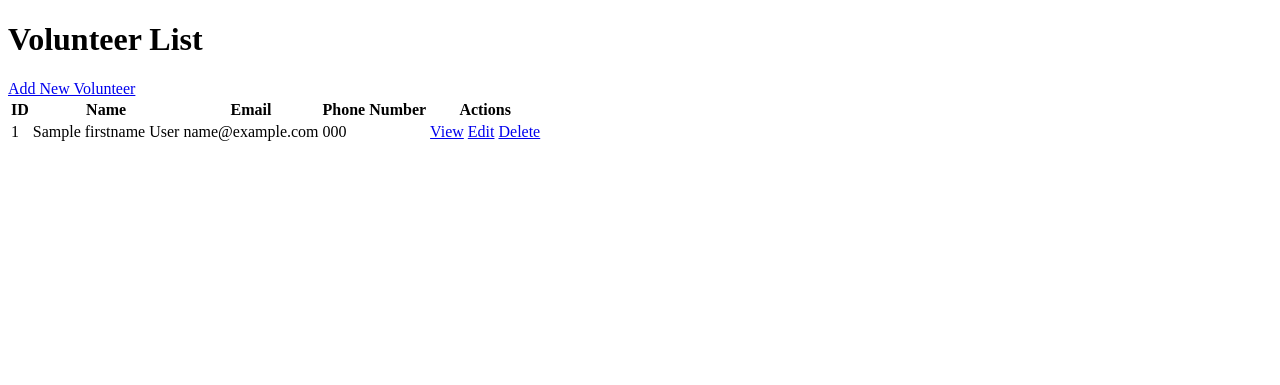
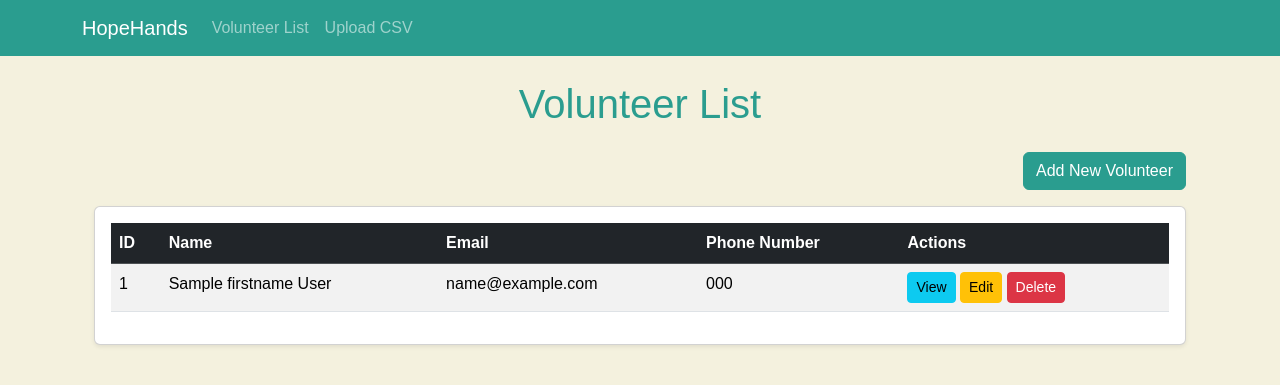
Before and after one commit to jinygoh/volunteerManagementApp_builtWithDjangoAndHubspotCRM, a Django app: template hopehands/volunteer/templates/volunteer/volunteer_list.html in a window 1280 px wide. Shown: the top 385 px of the page. Run offline with Django 5.2, Linux system fonts and the light colour scheme; the template is opened without the code that fills it: most values are stand-ins (such as "Sample title", 1, 10 or a date in 2020).

Commit message:
Refine UI of the volunteer list page.
This change updates the `volunteer_list.html` template to be consistent with the styling of the other pages in the application. It now extends the base template and uses Bootstrap classes for styling the table and action buttons.

```diff
--- a/hopehands/volunteer/templates/volunteer/volunteer_list.html
+++ b/hopehands/volunteer/templates/volunteer/volunteer_list.html
@@ -1,13 +1,19 @@
-<!DOCTYPE html>
-<html>
-<head>
-    <title>Volunteer List</title>
-</head>
-<body>
-    <h1>Volunteer List</h1>
-    <a href="{% url 'signup' %}">Add New Volunteer</a>
-    <table>
-        <thead>
+{% extends 'volunteer/base.html' %}
+
+{% block title %}Volunteer List{% endblock %}
+
+{% block content %}
+<div class="container">
+    <h1 class="text-center my-4">Volunteer List</h1>
+    <div class="row mb-3">
+        <div class="col text-end">
+            <a href="{% url 'signup' %}" class="btn btn-primary">Add New Volunteer</a>
+        </div>
+    </div>
+    <div class="card shadow-sm">
+        <div class="card-body">
+            <table class="table table-striped">
+                <thead class="table-dark">
                     <tr>
                         <th>ID</th>
                         <th>Name</th>
@@ -24,13 +30,19 @@
                         <td>{{ contact.properties.email }}</td>
                         <td>{{ contact.properties.phone }}</td>
                         <td>
-                    <a href="{% url 'volunteer_detail' contact.id %}">View</a>
-                    <a href="{% url 'volunteer_update' contact.id %}">Edit</a>
-                    <a href="{% url 'volunteer_delete' contact.id %}">Delete</a>
+                            <a href="{% url 'volunteer_detail' contact.id %}" class="btn btn-sm btn-info">View</a>
+                            <a href="{% url 'volunteer_update' contact.id %}" class="btn btn-sm btn-warning">Edit</a>
+                            <a href="{% url 'volunteer_delete' contact.id %}" class="btn btn-sm btn-danger">Delete</a>
                         </td>
+                    </tr>
+                    {% empty %}
+                    <tr>
+                        <td colspan="5" class="text-center">No volunteers found.</td>
                     </tr>
                     {% endfor %}
                 </tbody>
             </table>
-</body>
-</html>
+        </div>
+    </div>
+</div>
+{% endblock %}
```
Lines whose indentation alone changed are shown as unchanged.
